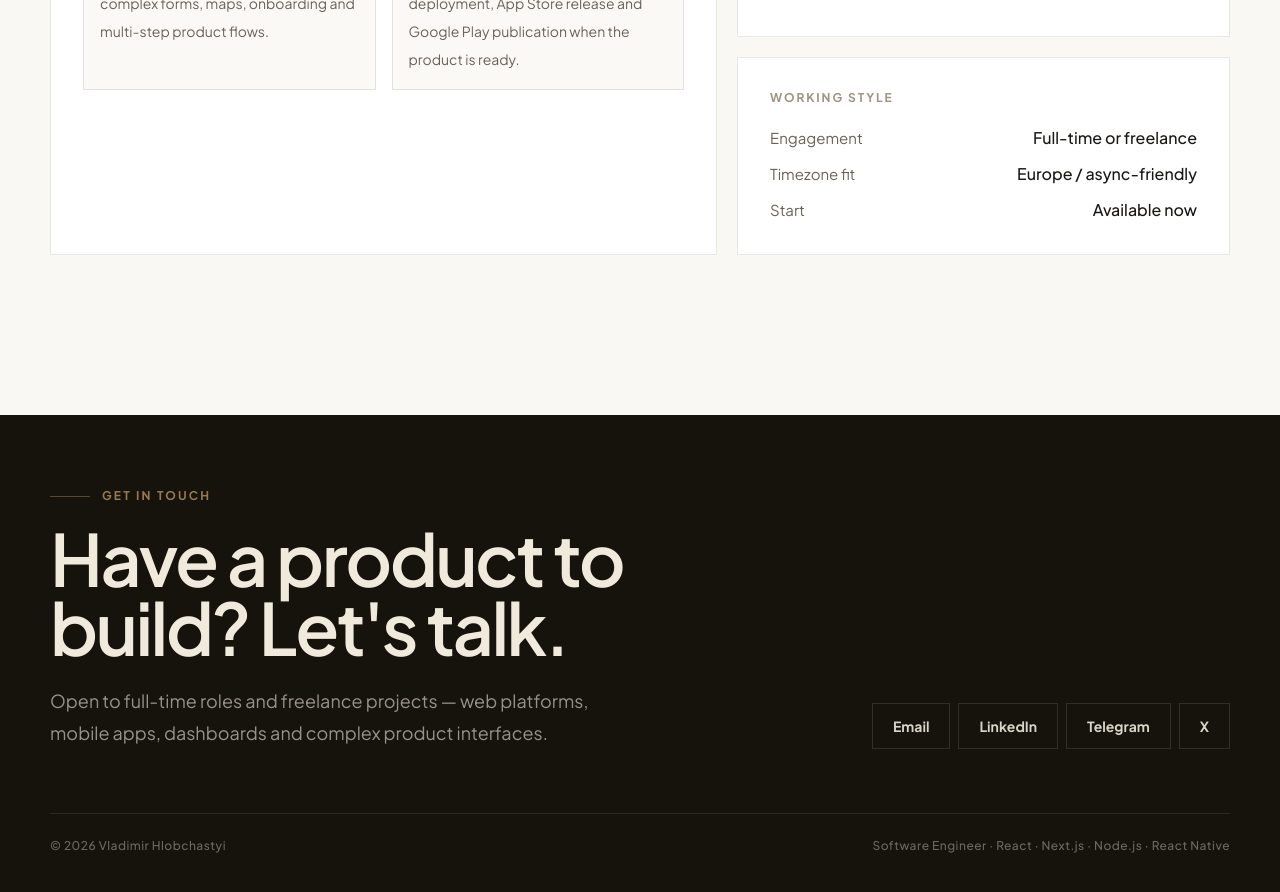
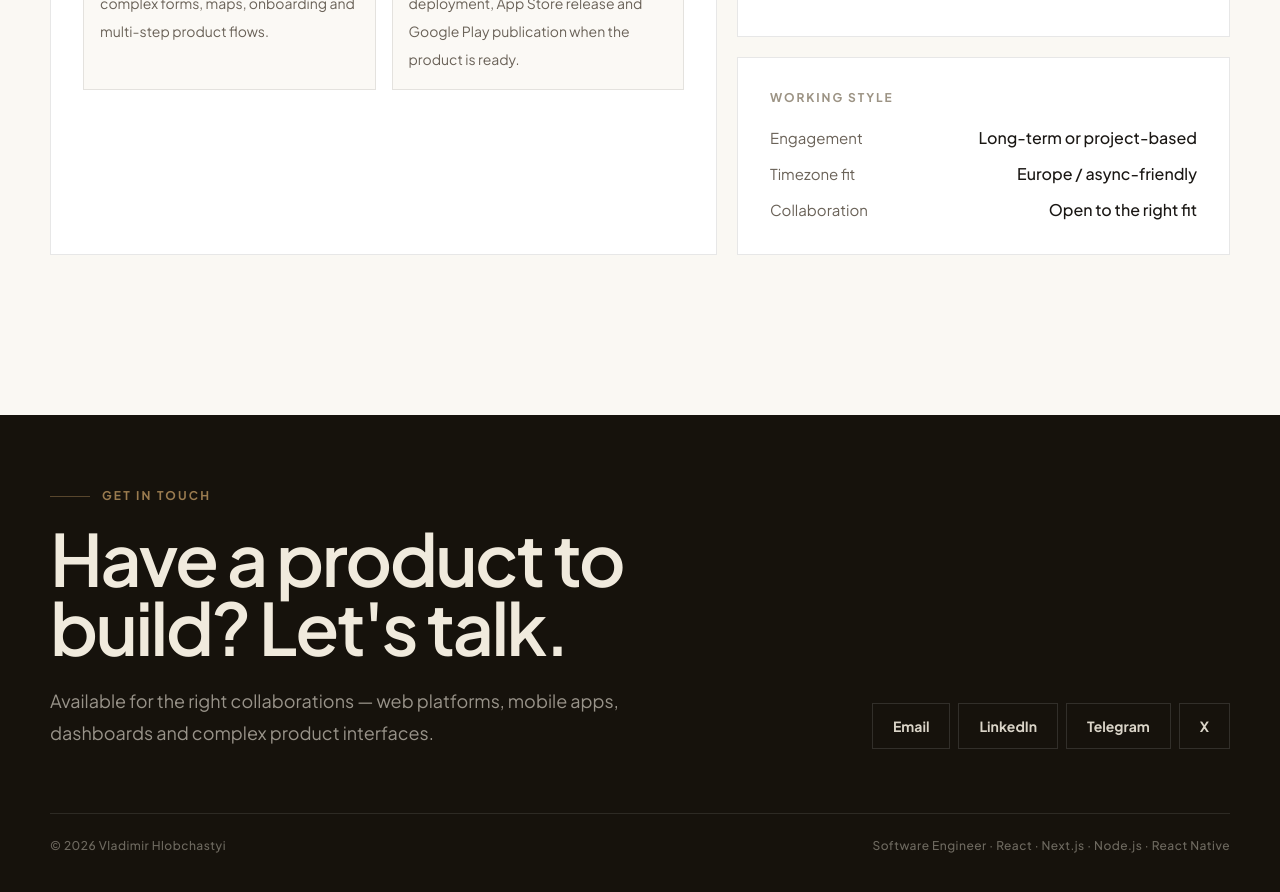
Before and after one commit to vladimirHlobshastyi/personal-website, a Next.js app: page /contact in a window 1280 px wide. Shown: the part 1040-1932 px from the top of the page. Built offline with nearby package versions, Linux system fonts and the light colour scheme; no server answers.

Commit message:
feat: improved seo

```diff
--- a/src/app/contact/page.tsx
+++ b/src/app/contact/page.tsx
@@ -4,7 +4,7 @@ import { CONTACTS } from '@/config/contacts';
 export const metadata = {
   title: 'Contact Vladimir Hlobchastyi',
   description:
-    'Contact Vladimir Hlobchastyi for web, mobile, backend and AI systems work. Available for full-time and freelance projects, including deployment and store release; fastest reply by email or Telegram.',
+    'Contact Vladimir Hlobchastyi for web, mobile, backend and AI systems work. Available for the right collaborations, including deployment and store release; fastest reply by email or Telegram.',
   alternates: { canonical: '/contact' },
 };
 
@@ -22,7 +22,7 @@ const languages = [
 ];
 
 const quickFacts = [
-  ['Availability', 'Open to full-time and freelance'],
+  ['Availability', 'Available for the right collaborations'],
   ['Location', 'Remote · Europe-friendly hours'],
   ['Response time', 'Within 24 hours'],
 ];
@@ -140,15 +140,15 @@ export default function ContactPage() {
             <ul className="grid gap-3">
               <li className="flex items-baseline justify-between gap-4">
                 <span className="text-muted text-[0.9375rem]">Engagement</span>
-                <span className="font-medium">Full-time or freelance</span>
+                <span className="font-medium">Long-term or project-based</span>
               </li>
               <li className="flex items-baseline justify-between gap-4">
                 <span className="text-muted text-[0.9375rem]">Timezone fit</span>
                 <span className="font-medium">Europe / async-friendly</span>
               </li>
               <li className="flex items-baseline justify-between gap-4">
-                <span className="text-muted text-[0.9375rem]">Start</span>
-                <span className="font-medium">Available now</span>
+                <span className="text-muted text-[0.9375rem]">Collaboration</span>
+                <span className="font-medium">Open to the right fit</span>
               </li>
             </ul>
           </article>
--- a/src/config/site.ts
+++ b/src/config/site.ts
@@ -7,9 +7,9 @@ export const SITE = {
   name: 'Vladimir Hlobchastyi',
   role: 'Software Engineer · React, Next.js, Node.js & React Native',
   title:
-    'Vladimir Hlobchastyi — Software Engineer for Web, Mobile, AI Systems & Delivery',
+    'Vladimir Hlobchastyi — Software Engineer for Web, Mobile & AI Products',
   description:
-    'Software Engineer building production web, mobile and backend applications, AI-powered systems and end-to-end product delivery. Available for product development, deployment, App Store and Google Play releases, refactoring and AI codebase rescue.',
+    'Software Engineer building web, mobile and AI-powered products with React, Next.js, Node.js, React Native and TypeScript. Available for end-to-end product delivery, deployment, store release, refactoring and AI codebase rescue.',
   locale: 'en_US',
   sameAs: [CONTACTS.linkedin.href, CONTACTS.x.href, CONTACTS.telegram.href],
   keywords: [
--- a/src/features/home/components/hero-section.tsx
+++ b/src/features/home/components/hero-section.tsx
@@ -16,18 +16,18 @@ export function HeroSection() {
             Vladimir Hlobchastyi
           </strong>
           <span className="text-[0.8125rem] font-medium text-white/60">
-            Software Engineer · Web · Mobile · AI Systems · Delivery
+            Software Engineer · Web · Mobile · AI Systems
           </span>
         </div>
       </div>
 
       <div>
         <div className="text-accent before:bg-accent/50 mb-7 inline-flex items-center gap-3 text-[0.6875rem] font-bold tracking-[.14em] uppercase before:block before:h-px before:w-10">
-          Software Engineer · Available for work
+          Software Engineer · Available for collaboration
         </div>
 
         <h1 className="tracking-tightest text-[clamp(3rem,7vw,5.75rem)] leading-[.9] font-semibold">
-          Software Engineer building web, mobile, AI-powered &amp; end-to-end products that ship.
+          Software Engineer for web, mobile and AI products.
         </h1>
 
         <p className="text-muted mt-7 max-w-[36rem] text-[1.0625rem] leading-[1.7]">
@@ -35,10 +35,10 @@ export function HeroSection() {
           experience building fast, maintainable web applications with{' '}
           <strong className="text-fg font-semibold">React</strong>,{' '}
           <strong className="text-fg font-semibold">Next.js</strong> and{' '}
-          <strong className="text-fg font-semibold">TypeScript</strong>, backend services with{' '}
-          <strong className="text-fg font-semibold">Node.js</strong>, and cross-platform mobile
-          apps with <strong className="text-fg font-semibold">React Native</strong>. I work
-          end-to-end: product implementation, AI system integration, deployment and release to
+          <strong className="text-fg font-semibold">TypeScript</strong>, backend services with
+          <strong className="text-fg font-semibold"> Node.js</strong>, and cross-platform mobile
+          apps with <strong className="text-fg font-semibold">React Native</strong>. I deliver
+          products end-to-end: implementation, AI system integration, deployment and release to
           the web, the App Store and Google Play. I also rescue AI-generated and vibe-coded
           codebases that need restored structure before they can reach production.
         </p>
--- a/src/layout/site-footer.tsx
+++ b/src/layout/site-footer.tsx
@@ -21,8 +21,8 @@ export function SiteFooter() {
               Have a product to build? Let&apos;s talk.
             </h2>
             <p className="text-inverse-fg/60 mt-6 max-w-xl text-lg leading-8">
-              Open to full-time roles and freelance projects — web platforms, mobile apps,
-              dashboards and complex product interfaces.
+              Available for the right collaborations — web platforms, mobile apps, dashboards
+              and complex product interfaces.
             </p>
           </div>
 
```
Also changed, not shown: public/llms.txt.
